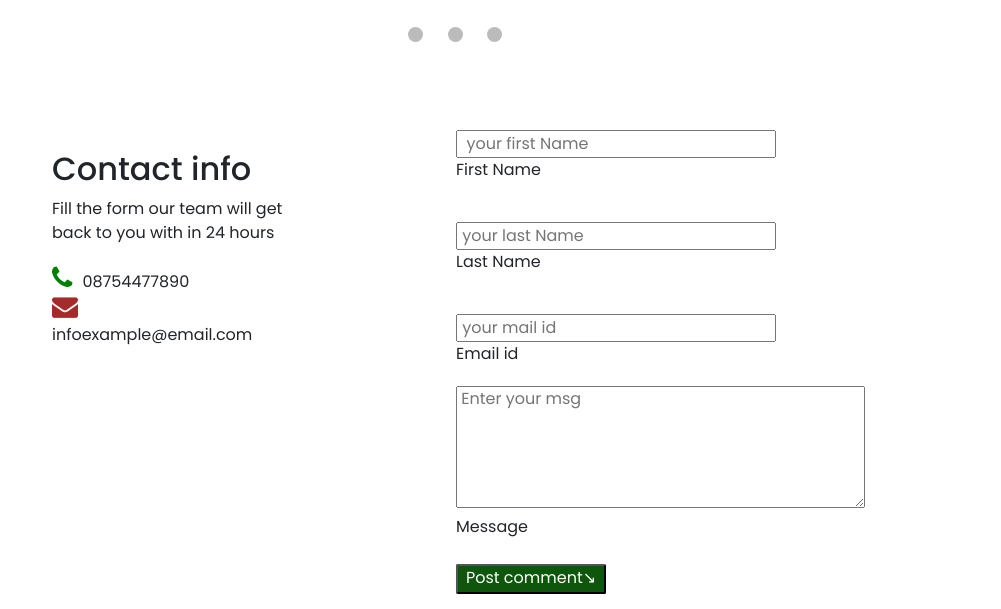
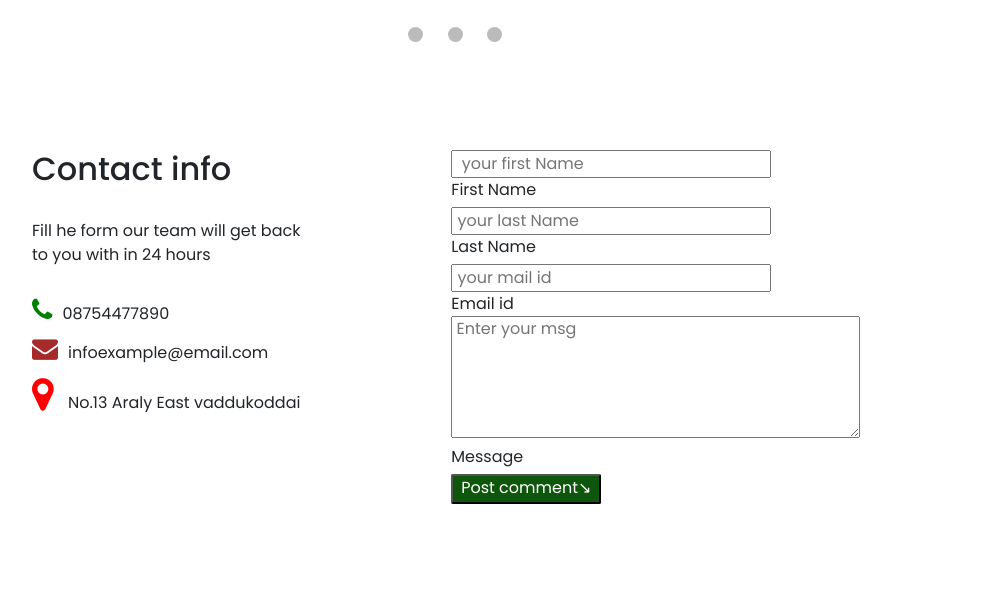
Before and after one commit to tHema30/Assignment-03, a plain HTML site: page index.html in a window 1280 px wide. Shown: the part 4030-4639 px from the top of the page, without its empty margins (175-1176 px from the left). Drawn offline with nearby package versions, Linux system fonts and the light colour scheme; some packages are replaced by stand-ins of ours.

Commit message:
file was changed

```diff
--- a/index.html
+++ b/index.html
@@ -340,11 +340,13 @@
     <div class="contact-box">
      <div class="contact-box-left">
         <h2>Contact info</h2>
-        <p>Fill the form our team will get back to you with in 24 hours</p>
+        <p>Fill he form our team will get back to you with in 24 hours</p>
         <div class="details">
-         <span><i class="fa fa-phone" style="font-size:26px; color:green;">
+         <span><i class="fa fa-phone" style="font-size:26px; color:green; margin-top: 10px;">
           </i>08754477890</span><br>
-         <span><i class="fa fa-envelope" style="font-size:26px;color:brown"></i>infoexample@email.com</span>
+         <span><i class="fa fa-envelope" style="font-size:26px;color:brown; margin-top: 10px;"></i>infoexample@email.com</span><br>
+         <span><i class="fa fa-map-marker" style="font-size:38px;color:red ; margin-top: 10px;"></i>
+        </i> No.13 Araly East vaddukoddai</span>
         </div>
      </div>
      <div class="contact-box-right">
--- a/style.css
+++ b/style.css
@@ -405,7 +405,7 @@ nav .nav-bar .logo a{
     width: 810px;
 }
 .contact-box-left{
-    padding: 40px 60px;
+    padding: 40px 40px;
     /* background-color: rgb(184, 237, 176); */
     width: 400px;
     height: 500px;
@@ -417,6 +417,8 @@ nav .nav-bar .logo a{
 .details span i{
     margin-right: 10px;
 }
+
+
 /* icon space align---------------------------------------------------------- */
 .form{
     padding-left: 50px;
@@ -428,7 +430,7 @@ nav .nav-bar .logo a{
     padding-left: 60px;
 }
 .content{
-    margin-top: 20px;
+    margin-top: 5px;
     padding-left: 60px;
 }
 .buttonc{
@@ -442,11 +444,16 @@ nav .nav-bar .logo a{
     margin-left: 60px;
 
 }
-
+.contact-box-left h2{
+    margin-bottom: 30px;
+}
 
 .label{
     padding-right: 400px;
-    margin-bottom: 20px;
+    /* margin-bottom: 20px; */
+}
+.c-inputs{
+    margin-top: 40px;
 }
 
 
```
